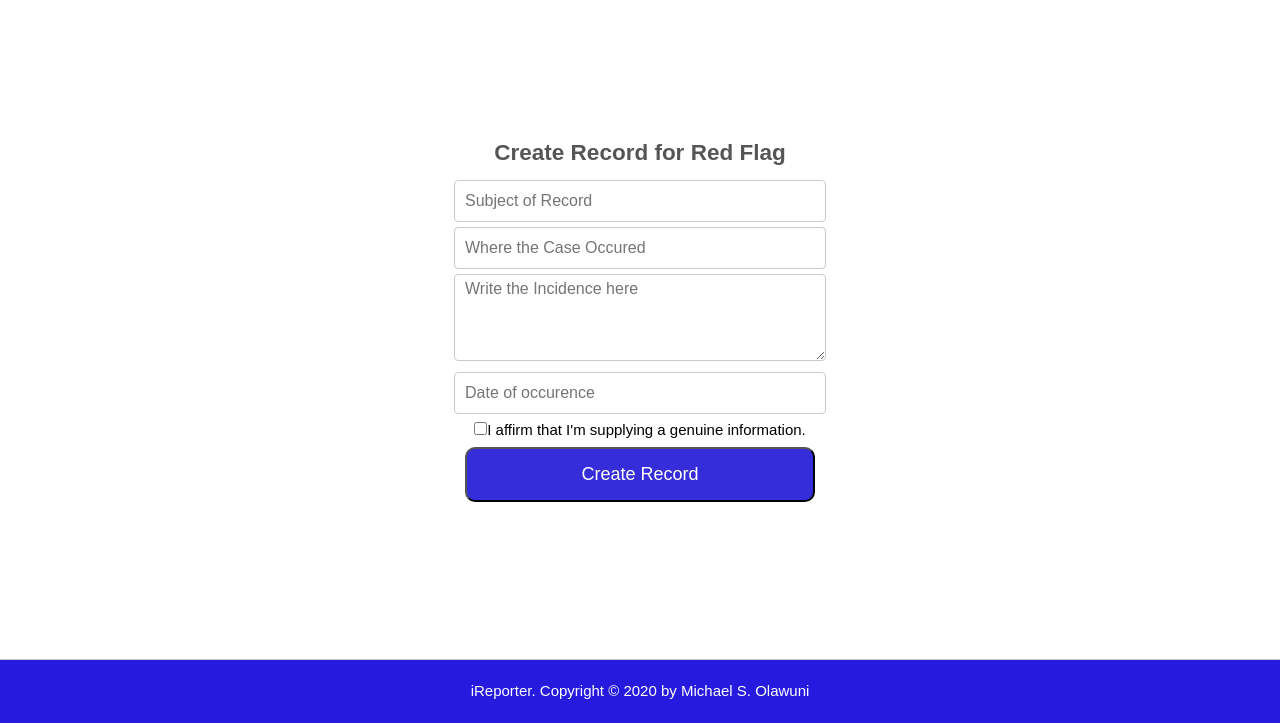
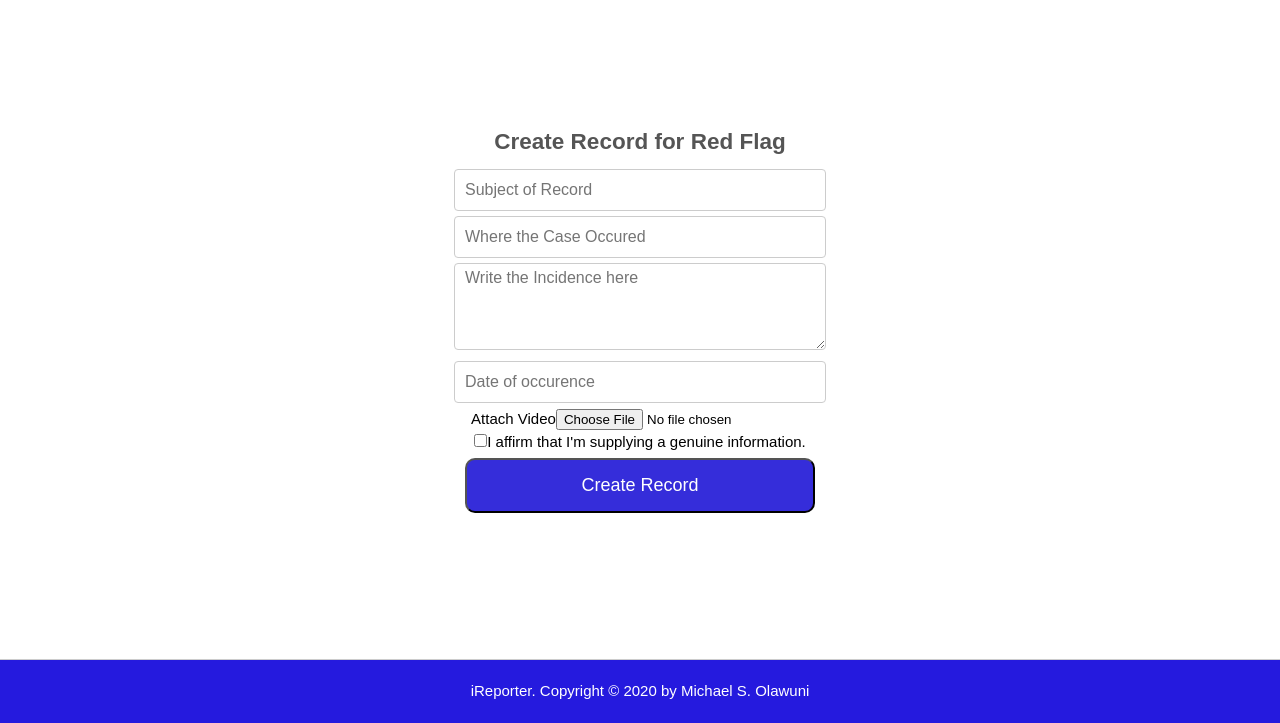
Before and after one commit to mikejesus/iReporter-app, a plain HTML site: page UI/create-red-flag.html in a window 1280 px wide. Shown: the part 86-809 px from the top of the page. Drawn offline with Linux system fonts and the light colour scheme.

Commit message:
feature: Add video to red flag

```diff
--- a/UI/create-red-flag.html
+++ b/UI/create-red-flag.html
@@ -54,9 +54,11 @@
                     </div>
 
                     <div class="form-class">
+                        <input type="text" placeholder="Date of occurence">
+                    </div>
 
-
-                        <input type="text" placeholder="Date of occurence">
+                    <div class="form-class">
+                        <label>Attach Video</label></label><input type="file" placeholder="Upload Video">
                     </div>
 
                     <p><input type="checkbox" name="agreement">I affirm that I'm supplying a genuine information.</p>
```
